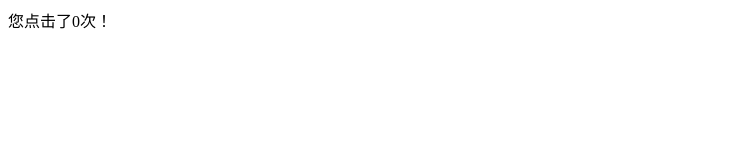
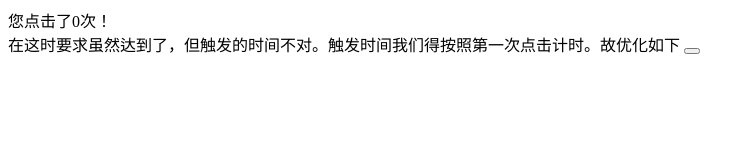
Before and after one commit to islittle/Web-Developer, a plain HTML site: page js-notes/jq-plus/seconds-click-count.html in a window 1280 px wide. Shown: the whole page, without its empty margins (0-755 px from the left). Drawn offline with Linux system fonts and the light colour scheme.

Commit message:
一秒统计点击次数优化

```diff
--- a/js-notes/jq-plus/seconds-click-count.html
+++ b/js-notes/jq-plus/seconds-click-count.html
@@ -1,3 +1,4 @@
+
 <!doctype html>
 <html lang="en">
 <head>
@@ -27,3 +28,40 @@ html.onclick = function(){
 </script>
 </body>
 </html>
+
+在这时要求虽然达到了，但触发的时间不对。触发时间我们得按照第一次点击计时。故优化如下
+
+<!doctype html>
+<html lang="en">
+<head>
+    <meta charset="UTF-8">
+    <meta name="description" content="wangfeng https://github.com/islittle">
+    <title>原生js每秒点击次数统计-作者王峰</title>
+</head>
+<body>
+<button id="count" onclick="clickStart1();this.onclick=function(){clickStart2()}"></button>
+<script type="text/javascript">
+var button = document.getElementsByTagName("button");
+document.getElementById("count").innerHTML = "您点击了0次！";
+var count = 1;
+function clickStart1(){
+	var now = new Date();
+	msNow = now.getTime();
+	msEnd = msNow+1000;
+	document.getElementById("count").innerHTML = "您点击了"+count+"次！";
+	console.log(now,'yi:',msNow,msEnd);
+}
+function clickStart2(){
+	var now2 = new Date();
+	msNow2 = now2.getTime();
+	console.log(now2,'er:',msNow2,msEnd);
+	if(msNow2<=msEnd){
+		count++;
+		document.getElementById("count").innerHTML = "您点击了"+count+"次！";
+	}else{
+		document.getElementById("count").innerHTML = "您点击了"+count+"次！,已经结束";
+	}
+}
+</script>
+</body>
+</html>
```
